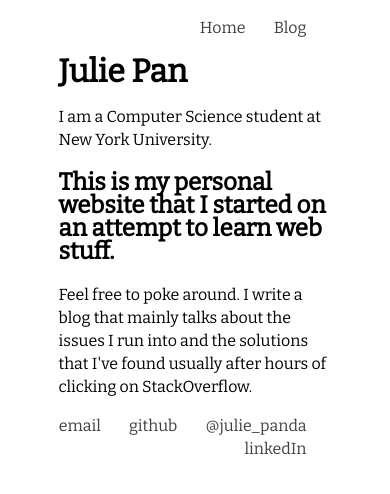
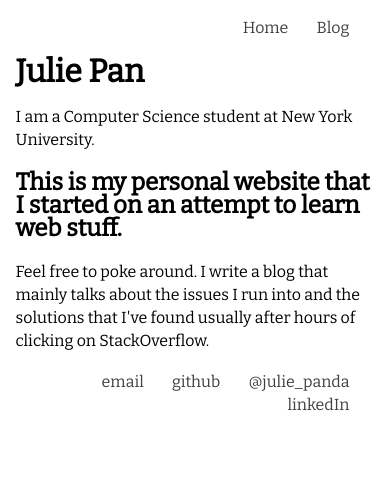
Before and after one commit to juliepanda/juliepanda.github.io, a Jekyll site: the page built from index.html, in a window 390 px wide. Shown: the top 494 px of the page. Built offline with Jekyll 4.4.1, drawn with Linux system fonts in a browser that asks for light colours.

Commit message:
add viewport and breakpoint

```diff
--- a/css/main.css
+++ b/css/main.css
@@ -34,3 +34,10 @@ a {
 a:hover {
 	text-decoration: underline;
 }
+
+@media (max-width: 900px) {
+	body {
+		margin-left: 4%;
+		margin-right: 4%;
+	}
+}
```
